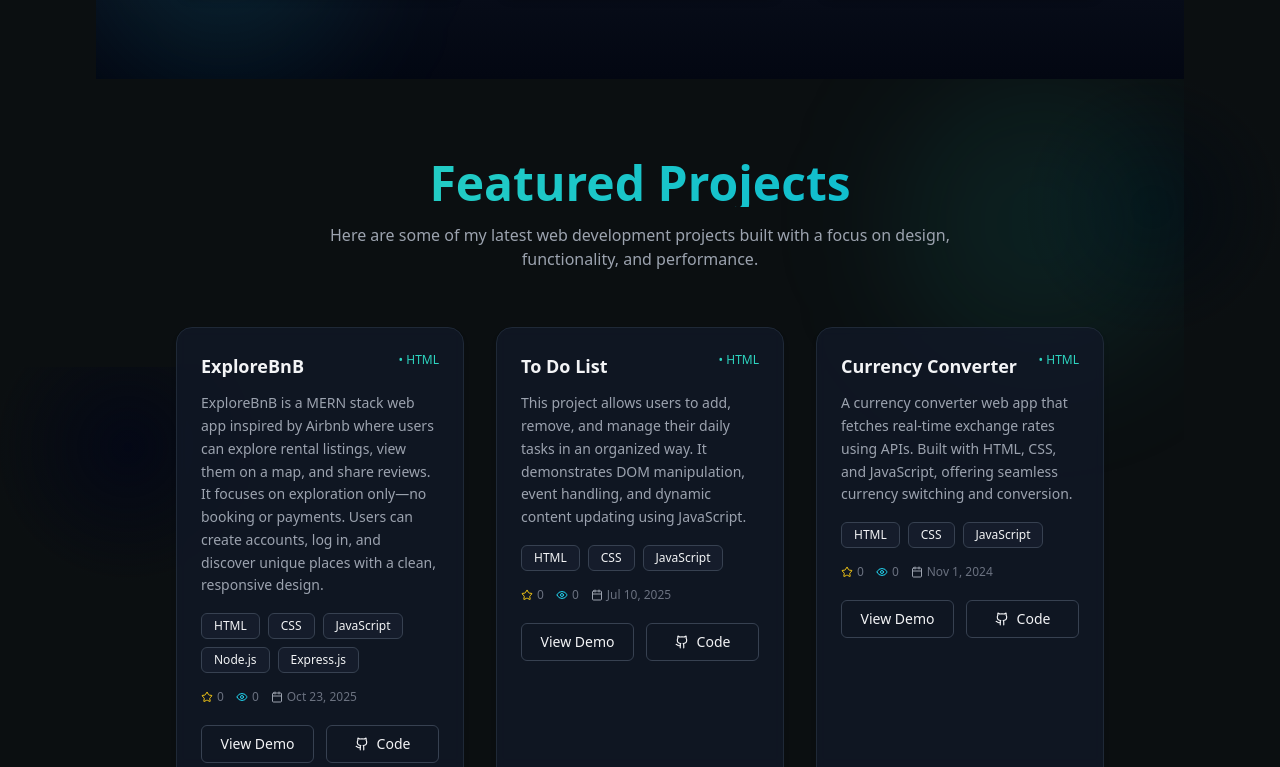
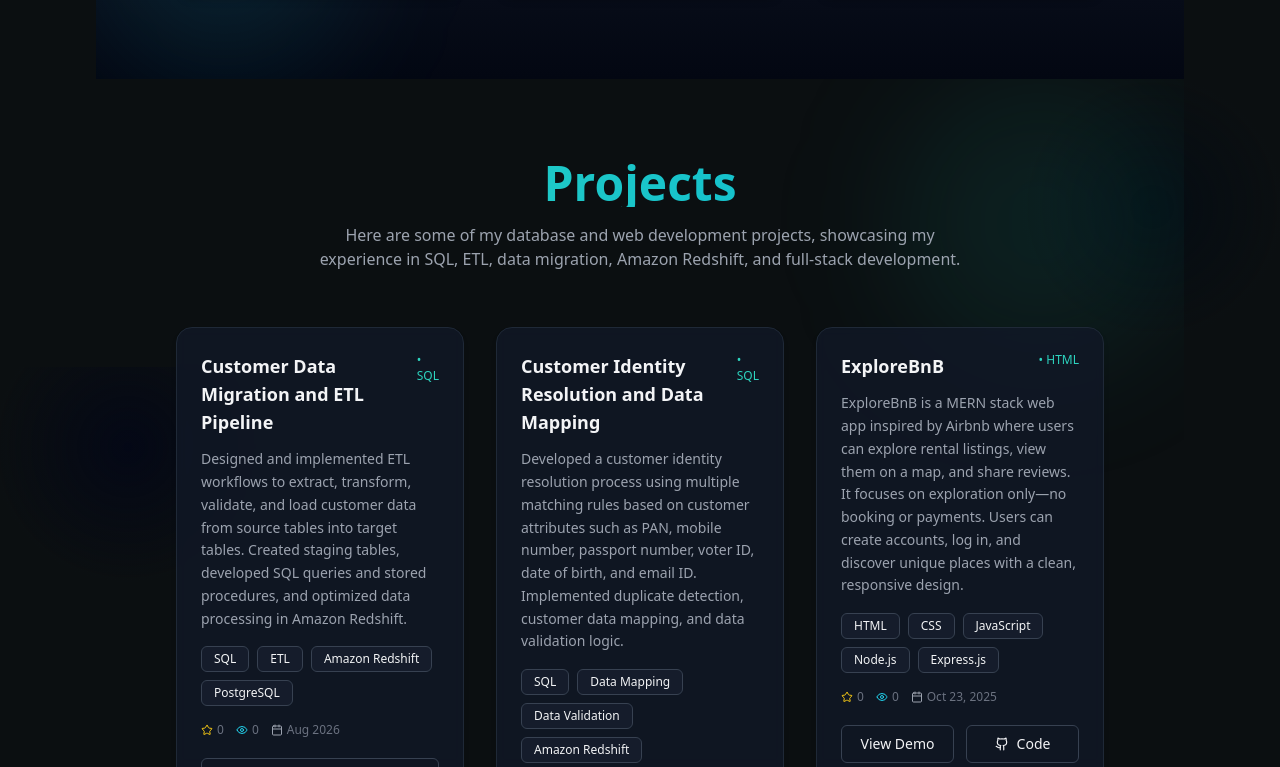
Before and after one commit to ash-ish-88/portfolio, a React (Vite) app: page / in a window 1280 px wide. Shown: the part 2033-2800 px from the top of the page. Built offline with nearby package versions, Linux system fonts and the light colour scheme.

Commit message:
Add new projects and update section title and description
Added two new projects to showcase ETL and data mapping skills. Updated the section title and description to reflect the focus on database and web development.

```diff
--- a/src/components/Projects.jsx
+++ b/src/components/Projects.jsx
@@ -2,6 +2,23 @@
 import { Star, Eye, Calendar, Code, Github } from "lucide-react";
 
 const projects = [
+  {
+  title: "Customer Data Migration and ETL Pipeline",
+  desc: "Designed and implemented ETL workflows to extract, transform, validate, and load customer data from source tables into target tables. Created staging tables, developed SQL queries and stored procedures, and optimized data processing in Amazon Redshift.",
+  tags: ["SQL", "ETL", "Amazon Redshift", "PostgreSQL"],
+  date: "Aug 2026",
+  link: "https://github.com/ash-ish-88",
+  demo: "",
+},
+
+{
+  title: "Customer Identity Resolution and Data Mapping",
+  desc: "Developed a customer identity resolution process using multiple matching rules based on customer attributes such as PAN, mobile number, passport number, voter ID, date of birth, and email ID. Implemented duplicate detection, customer data mapping, and data validation logic.",
+  tags: ["SQL", "Data Mapping", "Data Validation", "Amazon Redshift"],
+  date: "Jul 2026",
+  link: "https://github.com/ash-ish-88",
+  demo: "",
+},
   {
     title: "ExploreBnB",
     desc: "ExploreBnB is a MERN stack web app inspired by Airbnb where users can explore rental listings, view them on a map, and share reviews. It focuses on exploration only—no booking or payments. Users can create accounts, log in, and discover unique places with a clean, responsive design.",
@@ -131,11 +148,10 @@
 
       <div className="text-center mb-14 relative z-10">
         <h2 className="text-4xl md:text-5xl font-extrabold bg-gradient-to-r from-teal-400 to-cyan-500 bg-clip-text text-transparent">
-          Featured Projects
+        Projects
         </h2>
         <p className="text-gray-400 mt-4 max-w-2xl mx-auto">
-          Here are some of my latest web development projects built with a focus on design, functionality, and performance.
-        </p>
+       Here are some of my database and web development projects, showcasing my experience in SQL, ETL, data migration, Amazon Redshift, and full-stack development.        </p>
       </div>
 
       {/* Projects Grid */}
```
